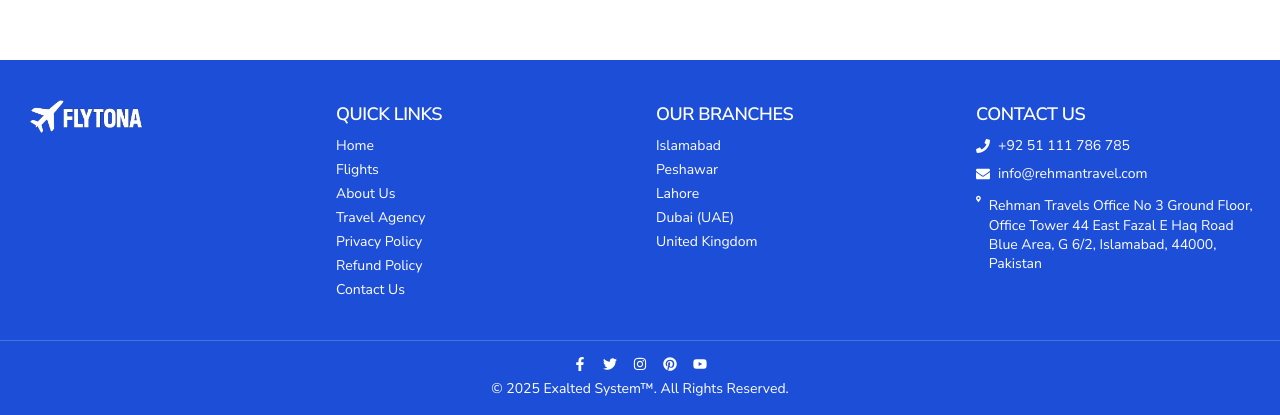
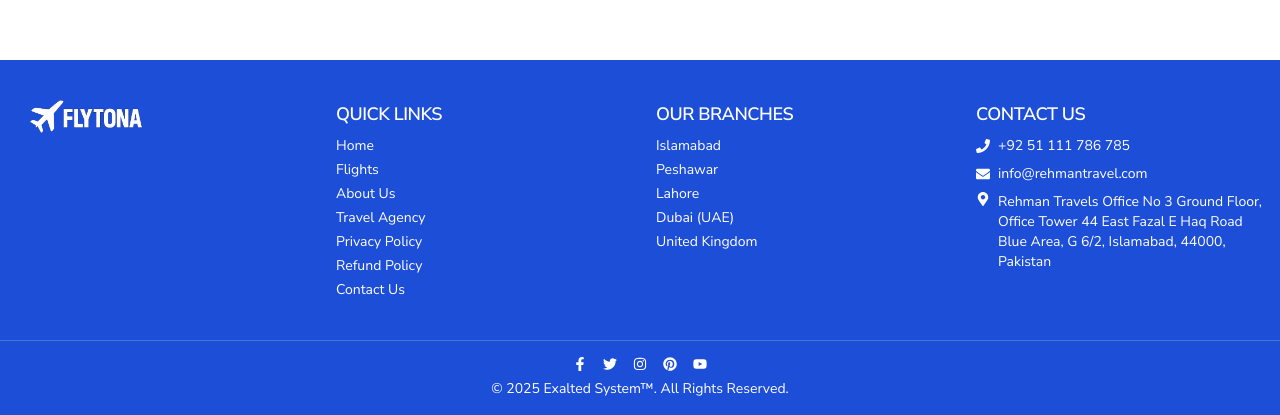
Before and after one commit to waqarkhan424/flytona, a Next.js app: page / in a window 1280 px wide. Shown: the part 896-1311 px from the top of the page. Built offline with nearby package versions, Linux system fonts and the light colour scheme.

Commit message:
Initial commit

```diff
--- a/components/footer.jsx
+++ b/components/footer.jsx
@@ -83,17 +83,17 @@ export default function Footer() {
           </Typography>
           <ul className="space-y-2 text-sm">
             <li className="flex items-center gap-2">
-              <FaPhone /> +92 51 111 786 785
+              <FaPhone size={14} className="flex-shrink-0" />
+              +92 51 111 786 785
             </li>
             <li className="flex items-center gap-2">
-              <FaEnvelope /> info@rehmantravel.com
+              <FaEnvelope size={14} className="flex-shrink-0" />
+              info@rehmantravel.com
             </li>
             <li className="flex items-start gap-2">
-              <FaMapMarkerAlt />
-              <Typography variant="p" className="leading-snug">
-                Rehman Travels Office No 3 Ground Floor, Office Tower 44 East
-                Fazal E Haq Road Blue Area, G 6/2, Islamabad, 44000, Pakistan
-              </Typography>
+              <FaMapMarkerAlt size={14} className="flex-shrink-0" />
+              Rehman Travels Office No 3 Ground Floor, Office Tower 44 East
+              Fazal E Haq Road Blue Area, G 6/2, Islamabad, 44000, Pakistan
             </li>
           </ul>
         </div>
```
